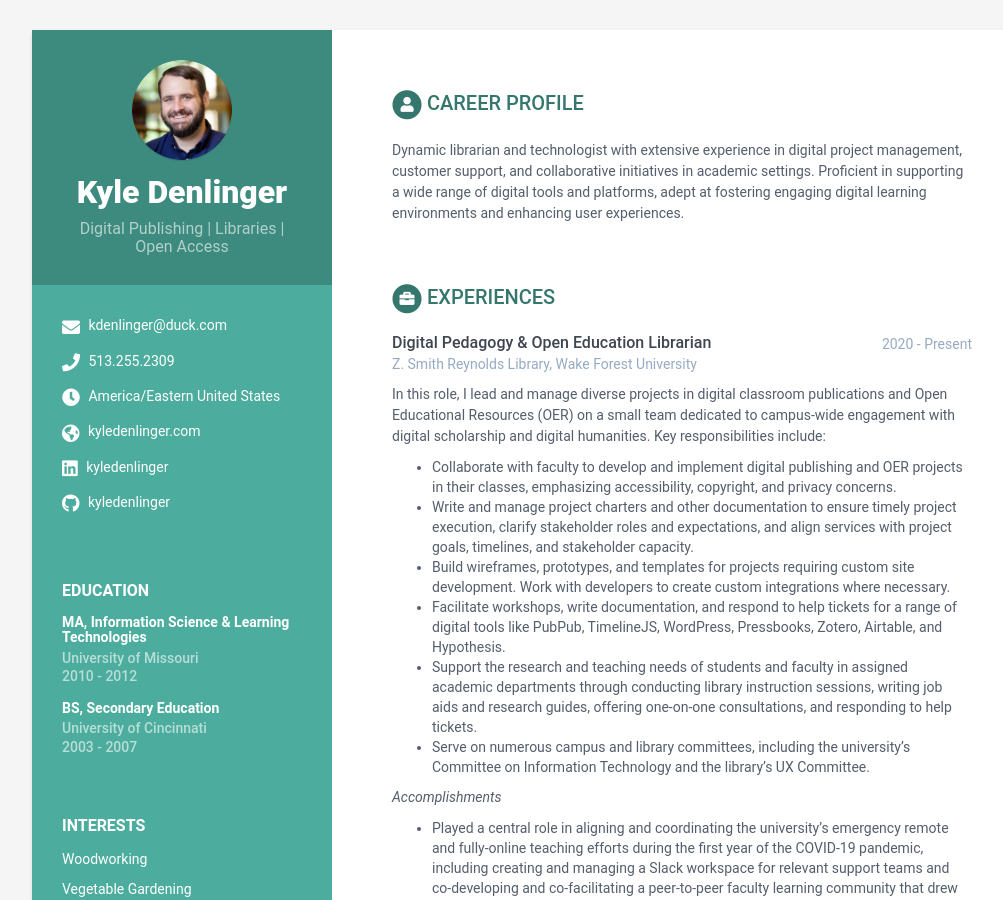
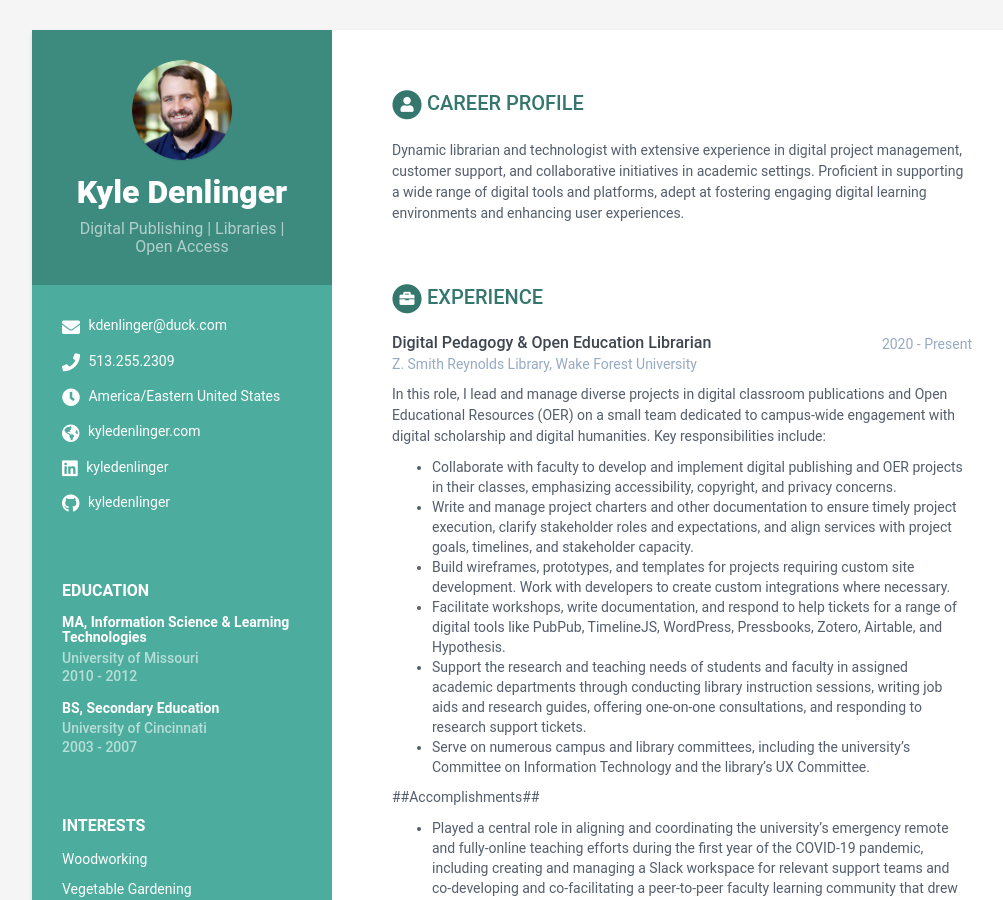
Before and after one commit to kyledenlinger/kyledenlinger.github.io, a Jekyll site: the page built from index.html, in a window 1280 px wide and 900 px high. Shown: the whole window, without its empty margins (108-1111 px from the left). Built offline with Jekyll 4.4.1, drawn with Linux system fonts in a browser that asks for light colours.

Commit message:
testing md in data.yml

```diff
--- a/_config.yml
+++ b/_config.yml
@@ -8,7 +8,7 @@ url: 'https://kyledenlinger.github.io/'
 # disable if using a custom domain
 baseurl: 'https://kyledenlinger.github.io/'
 
-description: Resume
+description: Kyle Denlinger's Resume
 # Style will be applied only after restarting the build or serve. Just choose one of the options.
 theme_skin: turquoise # blue turquoise green berry orange ceramic
 chrome_mobile_color: #use hex colors (ex:#1976d2) or leave empty if you don't want a color for chrome mobile searchbar
--- a/_data/data.yml
+++ b/_data/data.yml
@@ -61,7 +61,7 @@ education:
             - Student Teaching: 2007-2008
 
 experiences:
-    title: Experiences
+    title: Experience
     info:
       - role: Digital Pedagogy & Open Education Librarian
         time: 2020 - Present
@@ -72,10 +72,10 @@ experiences:
          - Write and manage project charters and other documentation to ensure timely project execution, clarify stakeholder roles and expectations, and align services with project goals, timelines, and stakeholder capacity.
          - Build wireframes, prototypes, and templates for projects requiring custom site development. Work with developers to create custom integrations where necessary.
          - Facilitate workshops, write documentation, and respond to help tickets for a range of digital tools like PubPub, TimelineJS, WordPress, Pressbooks, Zotero, Airtable, and Hypothesis.
-         - Support the research and teaching needs of students and faculty in assigned academic departments through conducting library instruction sessions, writing job aids and research guides, offering one-on-one consultations, and responding to help tickets.
+         - Support the research and teaching needs of students and faculty in assigned academic departments through conducting library instruction sessions, writing job aids and research guides, offering one-on-one consultations, and responding to research support tickets.
          - Serve on numerous campus and library committees, including the university's Committee on Information Technology and the library's UX Committee.
 
-         *Accomplishments*
+         ##Accomplishments##
          - Played a central role in aligning and coordinating the university's emergency remote and fully-online teaching efforts during the first year of the COVID-19 pandemic, including creating and managing a Slack workspace for relevant support teams and co-developing and co-facilitating a peer-to-peer faculty learning community that drew engagement than more than 90% of faculty.
          - Successfully coordinated the university's pilot, integration, and rollout of Hypothesis annotation software; through my ongoing outreach and training, consistently more than 30% of WFU students engage with Hypothesis in their classes at some point each semester.
 
```
